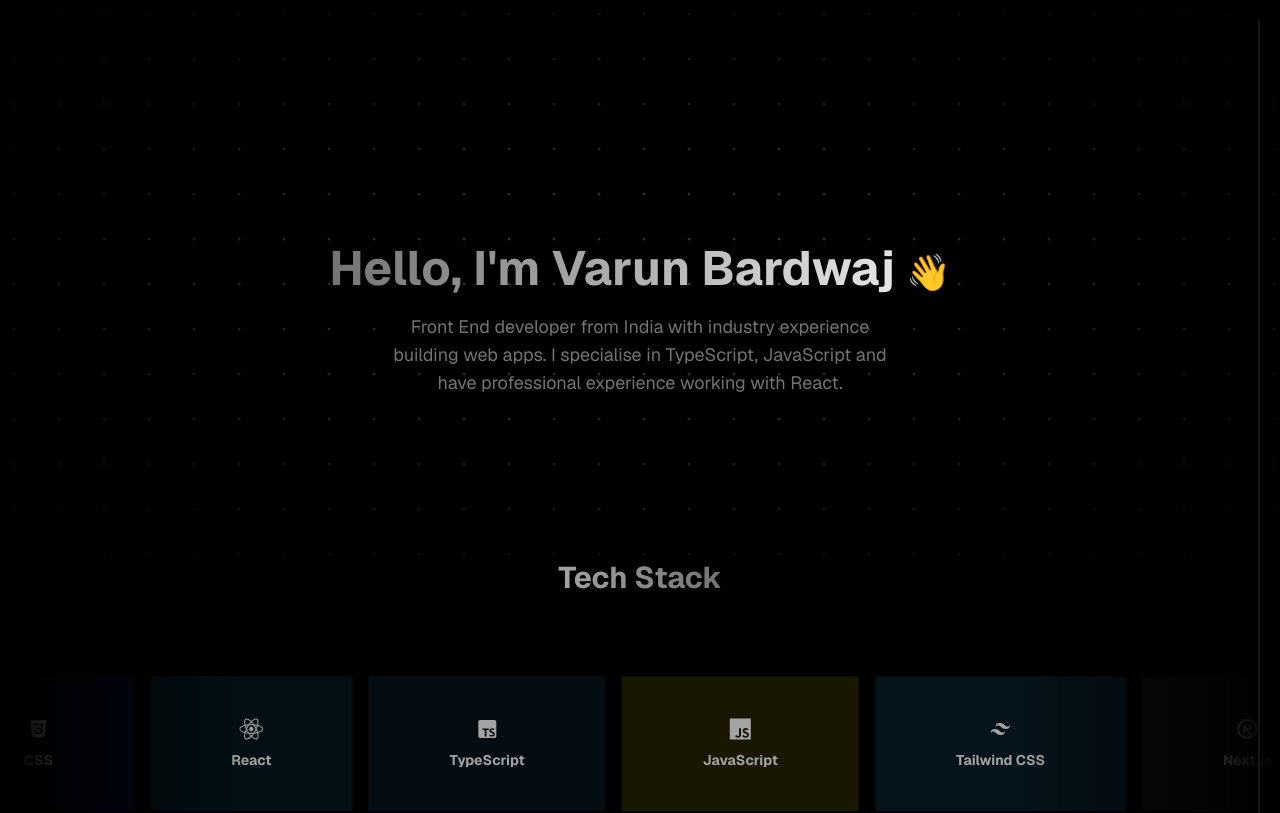
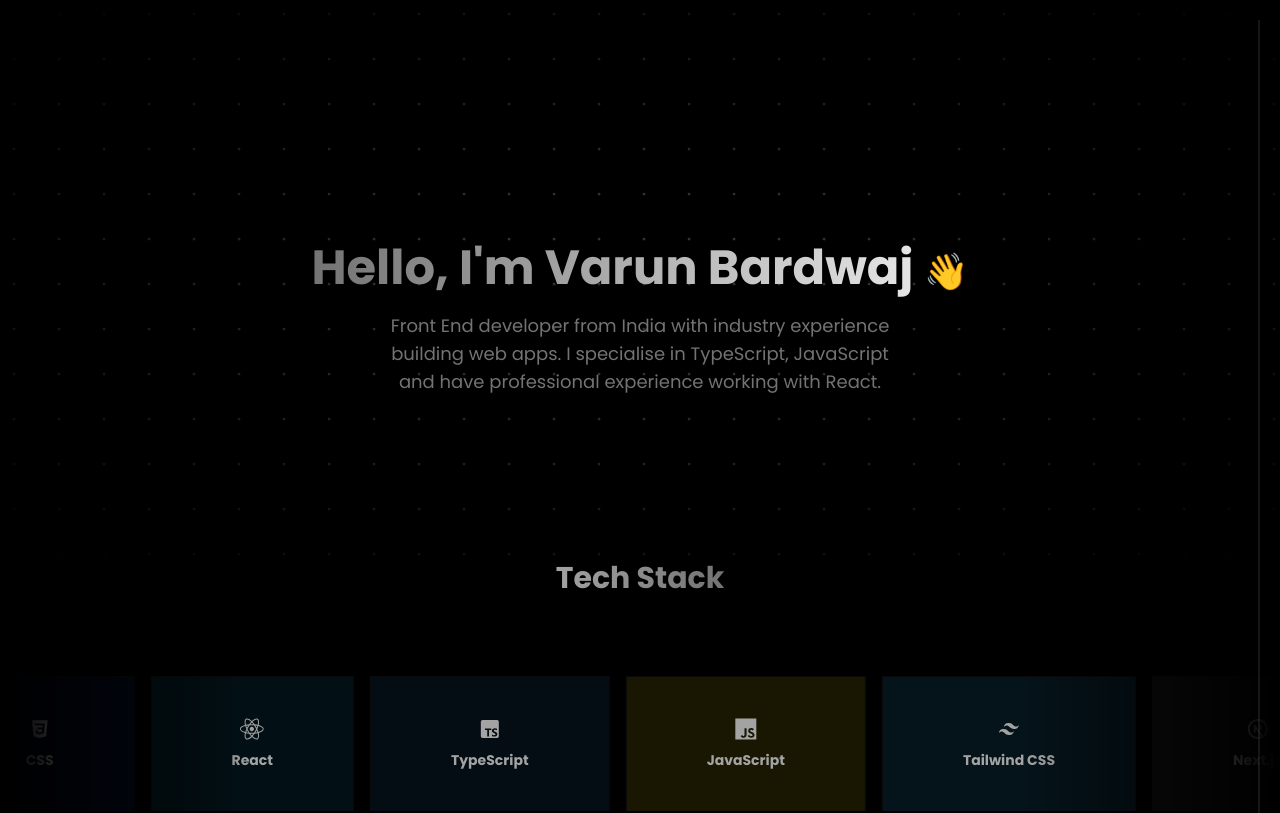
Before and after one commit to varunpbardwaj/portfolio-new, a Next.js app: page / in a window 1280 px wide. Shown: the top 813 px of the page. Built offline with nearby package versions, Linux system fonts and the light colour scheme.

Commit message:
change font

```diff
--- a/src/app/layout.tsx
+++ b/src/app/layout.tsx
@@ -1,6 +1,12 @@
 import type { Metadata } from "next";
-import { GeistSans } from "geist/font/sans";
+// import { GeistSans } from "geist/font/sans";
+import { Poppins } from "next/font/google";
 import "./globals.css";
+
+const poppins = Poppins({
+  subsets: ["latin"],
+  weight: ["100", "200", "300", "400", "500", "600", "700", "800", "900"],
+});
 
 export const metadata: Metadata = {
   title: "Varun Bardwaj",
@@ -15,7 +21,7 @@ export default function RootLayout({
 }>) {
   return (
     <html lang="en">
-      <body className={GeistSans.className}>{children}</body>
+      <body className={poppins.className}>{children}</body>
     </html>
   );
 }
--- a/src/app/page.tsx
+++ b/src/app/page.tsx
@@ -177,7 +177,7 @@ export default function Home() {
             />
             <div className="w-full flex justify-end px-10">
               <a
-                className="text-neutral-200 underline underline-offset-4 font-bold cursor-pointer text-right mb-10"
+                className="text-neutral-200 underline underline-offset-8 font-bold cursor-pointer text-right mb-10"
                 href="https://github.com/varunpbardwaj#recent-works"
                 target="blank"
               >
```
